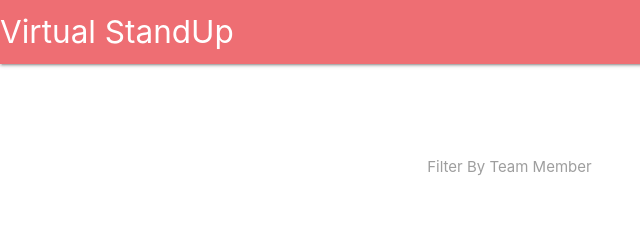
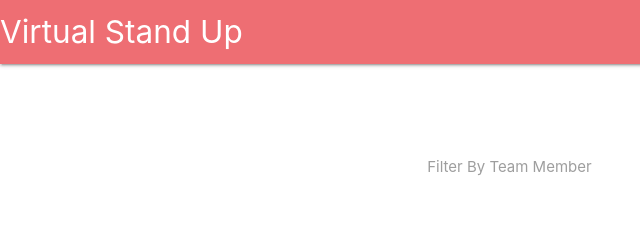
Before and after one commit to bng7/VirtualStandup, a website: page public/index.html in a window 1280 px wide. Shown: the top 240 px of the page, 0-640 px from the left. Drawn offline with nearby package versions, Linux system fonts and the light colour scheme; no server answers.

Commit message:
changed title

```diff
--- a/public/index.html
+++ b/public/index.html
@@ -18,7 +18,7 @@
   <section class="header">
     <nav>
       <div class="nav-wrapper">
-        <a href="#" class="brand-logo">Virtual StandUp</a>
+        <a href="#" class="brand-logo">Virtual Stand Up</a>
       </div>
     </nav>
   </section>
```
